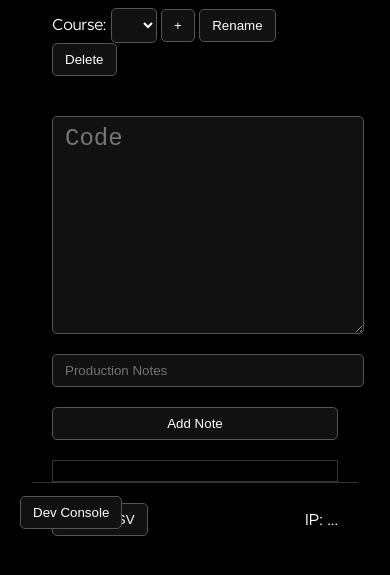
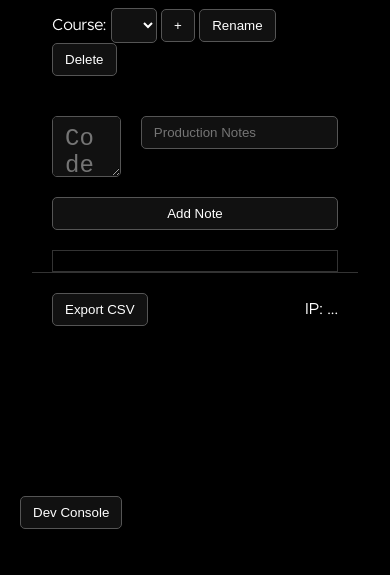
Before and after one commit to lp-jordan/leaderslate, a website: page public/index.html in a window 390 px wide. Shown: the part 295-870 px from the top of the page. After the commit the page ends 844 px from the top, so only its background shows below. Drawn offline with nearby package versions, Linux system fonts and the light colour scheme; no server answers.

Commit message:
Align note fields with responsive layout

```diff
--- a/public/index.html
+++ b/public/index.html
@@ -30,8 +30,10 @@
   </div>
 
   <div id="notePanel">
-    <textarea id="codeInput" placeholder="Code"></textarea>
-    <input id="noteInput" placeholder="Production Notes" />
+    <div id="noteInputs">
+      <textarea id="codeInput" placeholder="Code"></textarea>
+      <input id="noteInput" placeholder="Production Notes" />
+    </div>
     <button id="addNote">Add Note</button>
   </div>
 
--- a/public/style.css
+++ b/public/style.css
@@ -78,14 +78,27 @@ body {
   padding: 20px;
 }
 
-#notePanel input,
-#notePanel textarea {
+#noteInputs {
+  display: flex;
+  gap: 20px;
+  width: 100%;
+  align-items: stretch;
+}
+
+#noteInputs textarea,
+#noteInputs input {
   width: 100%;
 }
 
 #codeInput {
-  height: 200px;
+  flex: 1;
+  aspect-ratio: 1 / 1;
   font-size: 24px;
+}
+
+#noteInput {
+  flex: 4;
+  height: 100%;
 }
 
 #codeInput::placeholder {
```
